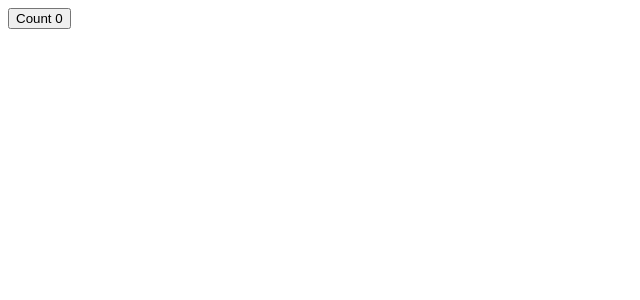
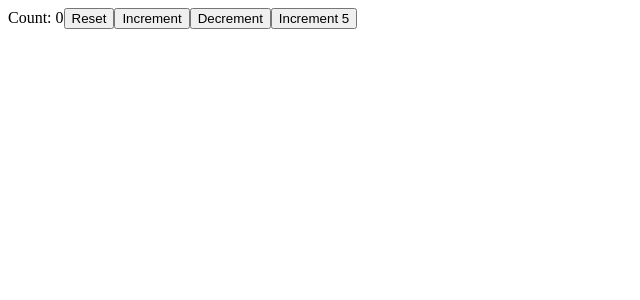
Before and after one commit to AndreyKovaleu/React_hooks, a React (Create React App) app: page / in a window 1280 px wide. Shown: the top 300 px of the page, without its empty margins (0-640 px from the left). Built offline with nearby package versions, Linux system fonts and the light colour scheme.

Commit message:
lesson 3

```diff
--- a/src/App.js
+++ b/src/App.js
@@ -1,11 +1,13 @@
 import ClassCounter from "./components/ClassCounter";
 import HookCounter from "./components/HookCounter";
+import HookCounterTwo from "./components/HookCounterTwo";
 
 function App() {
   return (
     <div className="App">
       {/* <ClassCounter /> */}
-      <HookCounter />
+      {/* <HookCounter /> */}
+      <HookCounterTwo />
     </div>
   );
 }
--- /dev/null
+++ b/src/components/HookCounterTwo.js
@@ -0,0 +1,24 @@
+import React, { useState } from 'react'
+
+function HookCounterTwo() {
+  const initialCount = 0;
+  const [count, setCount] = useState(initialCount);
+
+  const incrementFive = () => {
+    for (let i = 0; i < 5; i++) {
+      setCount(prevCount => prevCount + 1);
+    }
+  }
+
+  return (
+    <div>
+      Count: {count}
+      <button onClick={() => setCount(initialCount)}>Reset</button>
+      <button onClick={() => setCount(prevCount => prevCount + 1)}>Increment</button>
+      <button onClick={() => setCount(prevCount => prevCount - 1)}>Decrement</button>
+      <button onClick={incrementFive}>Increment 5</button>
+    </div>
+  )
+}
+
+export default HookCounterTwo
```
